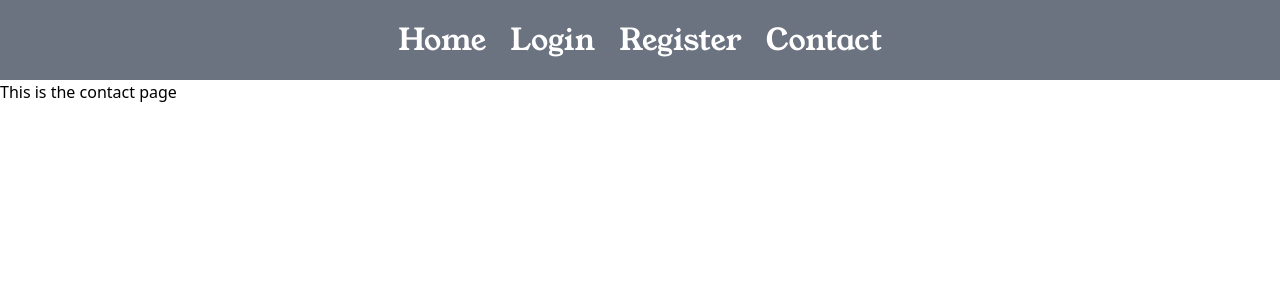
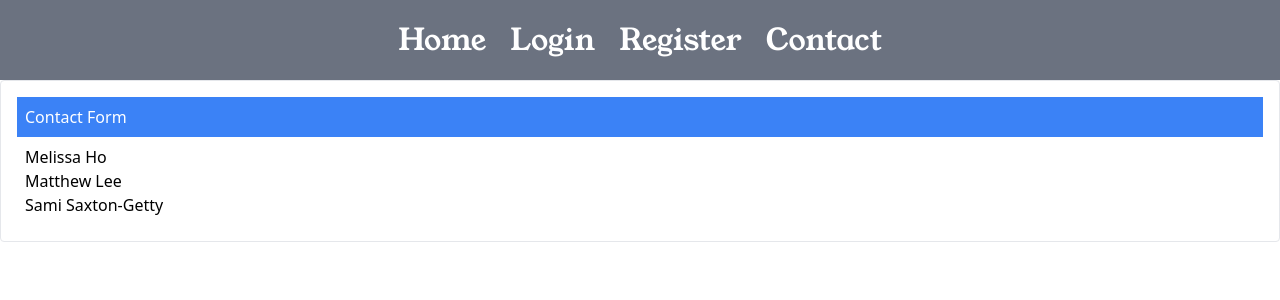
Before and after one commit to Music-Discovery-Web-App/music-discovery, a React (Vite) app in the folder client/: page /contact in a window 1280 px wide. Shown: the top 300 px of the page. Built offline with nearby package versions, Linux system fonts and the light colour scheme.

Commit message:
Created generic card component

```diff
--- /dev/null
+++ b/client/src/shared/components/Card.tsx
@@ -0,0 +1,22 @@
+import React, { ReactNode } from "react"
+
+interface CardProps {
+  title: string
+  children: ReactNode
+  className?: string
+}
+
+const Card: React.FC<CardProps> = ({ title, children, className }) => {
+  const cardClasses = `card ${className || ""}`
+
+  return (
+    <div className={`p-4 border rounded ${cardClasses}`}>
+      <div className="card-header bg-blue-500 text-white p-2">
+        <h2>{title}</h2>
+      </div>
+      <div className="card-body p-2">{children}</div>
+    </div>
+  )
+}
+
+export default Card
--- a/client/src/views/Contact/Contact.tsx
+++ b/client/src/views/Contact/Contact.tsx
@@ -1,8 +1,11 @@
-import React from 'react'
+import React from "react"
+import ContactCard from "./components/ContactCard"
 
-const Contact = () => {
+const Contact: React.FC = () => {
   return (
-    <div>This is the contact page</div>
+    <div>
+      <ContactCard />
+    </div>
   )
 }
 
--- /dev/null
+++ b/client/src/views/Contact/components/ContactCard.tsx
@@ -0,0 +1,14 @@
+import Card from "../../../shared/components/Card"
+import ContactForm from "./ContactForm"
+
+const ContactCard: React.FC = () => {
+  return (
+    <div>
+      <Card title="Contact Form">
+        <ContactForm />
+      </Card>
+    </div>
+  )
+}
+
+export default ContactCard
--- /dev/null
+++ b/client/src/views/Contact/components/ContactForm.tsx
@@ -0,0 +1,13 @@
+import React from "react"
+
+const ContactForm: React.FC = () => {
+  return (
+    <div>
+      <p>Melissa Ho</p>
+      <p>Matthew Lee</p>
+      <p>Sami Saxton-Getty</p>
+    </div>
+  )
+}
+
+export default ContactForm
--- a/client/src/views/Login/Login.tsx
+++ b/client/src/views/Login/Login.tsx
@@ -1,26 +1,10 @@
 import React from "react"
-import { useNavigate } from "react-router-dom"
-import LoginForm from "./components/LoginForm"
+import LoginCard from "./components/LoginCard"
 
 const Login: React.FC = () => {
-  const navigate = useNavigate()
-
-  const handleLoginSuccess = (token: string) => {
-    console.log("Login successful. Token:", token)
-    navigate("/")
-  }
-
-  const handleLoginFailure = (error: string) => {
-    console.error("Login failed:", error)
-  }
-
   return (
     <div>
-      <h1>Login</h1>
-      <LoginForm
-        onLoginSuccess={handleLoginSuccess}
-        onLoginFailure={handleLoginFailure}
-      />
+      <LoginCard />
     </div>
   )
 }
--- /dev/null
+++ b/client/src/views/Login/components/LoginCard.tsx
@@ -0,0 +1,29 @@
+import { useNavigate } from "react-router-dom"
+import Card from "../../../shared/components/Card"
+import LoginForm from "./LoginForm"
+
+const LoginCard: React.FC = () => {
+  const navigate = useNavigate()
+
+  const handleLoginSuccess = (token: string) => {
+    console.log("Login successful. Token:", token)
+    navigate("/")
+  }
+
+  const handleLoginFailure = (error: string) => {
+    console.error("Login failed:", error)
+  }
+
+  return (
+    <div>
+      <Card title="Login Form">
+        <LoginForm
+          onLoginSuccess={handleLoginSuccess}
+          onLoginFailure={handleLoginFailure}
+        />
+      </Card>
+    </div>
+  )
+}
+
+export default LoginCard
--- a/client/src/views/Login/components/LoginForm.tsx
+++ b/client/src/views/Login/components/LoginForm.tsx
@@ -1,7 +1,7 @@
 import React, { useState } from "react"
-import axios from "axios"
 import { ToastContainer, toast } from "react-toastify"
 import { useNavigate } from "react-router-dom"
+import axios from "axios"
 import "react-toastify/dist/ReactToastify.css"
 
 interface LoginFormProps {
--- a/client/src/views/Register/Register.tsx
+++ b/client/src/views/Register/Register.tsx
@@ -1,26 +1,10 @@
 import React from "react"
-import { useNavigate } from "react-router-dom"
-import RegistrationForm from "./components/RegistrationForm"
+import RegistrationCard from "./components/RegistrationCard"
 
 const Registration: React.FC = () => {
-  const navigate = useNavigate()
-
-  const handleRegistrationSuccess = (token: string) => {
-    console.log("Registration successful. Token:", token)
-    navigate("/")
-  }
-
-  const handleRegistrationFailure = (error: string) => {
-    console.error("Registration failed:", error)
-  }
-
   return (
     <div>
-      <h1>Register</h1>
-      <RegistrationForm
-        onRegistrationSuccess={handleRegistrationSuccess}
-        onRegistrationFailure={handleRegistrationFailure}
-      />
+      <RegistrationCard />
     </div>
   )
 }
--- /dev/null
+++ b/client/src/views/Register/components/RegistrationCard.tsx
@@ -0,0 +1,29 @@
+import { useNavigate } from "react-router-dom"
+import Card from "../../../shared/components/Card"
+import RegistrationForm from "./RegistrationForm"
+
+const RegistrationCard: React.FC = () => {
+  const navigate = useNavigate()
+
+  const handleRegistrationSuccess = (token: string) => {
+    console.log("Registration successful. Token:", token)
+    navigate("/")
+  }
+
+  const handleRegistrationFailure = (error: string) => {
+    console.error("Registration failed:", error)
+  }
+
+  return (
+    <div>
+      <Card title="Registration Form">
+        <RegistrationForm
+          onRegistrationSuccess={handleRegistrationSuccess}
+          onRegistrationFailure={handleRegistrationFailure}
+        />
+      </Card>
+    </div>
+  )
+}
+
+export default RegistrationCard
--- a/client/src/views/Register/components/RegistrationForm.tsx
+++ b/client/src/views/Register/components/RegistrationForm.tsx
@@ -1,7 +1,7 @@
 import React, { useState } from "react"
-import axios from "axios"
 import { ToastContainer, toast } from "react-toastify"
 import { useNavigate } from "react-router-dom"
+import axios from "axios"
 import "react-toastify/dist/ReactToastify.css"
 
 interface RegistrationFormProps {
```
